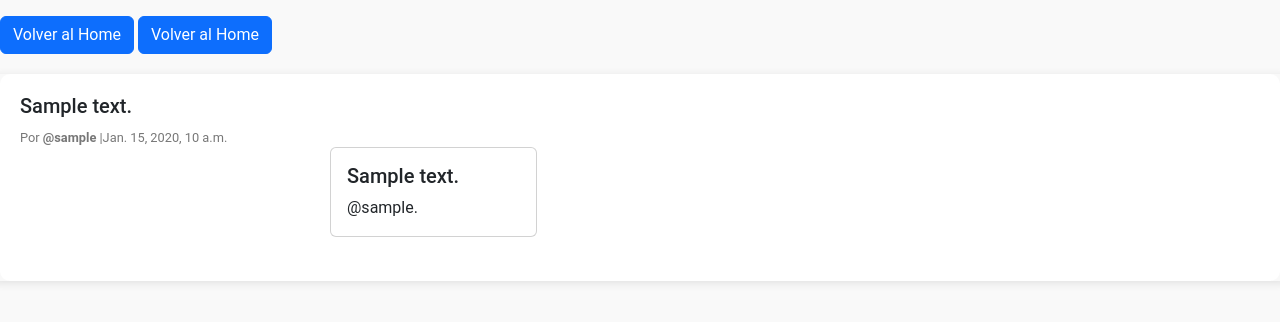
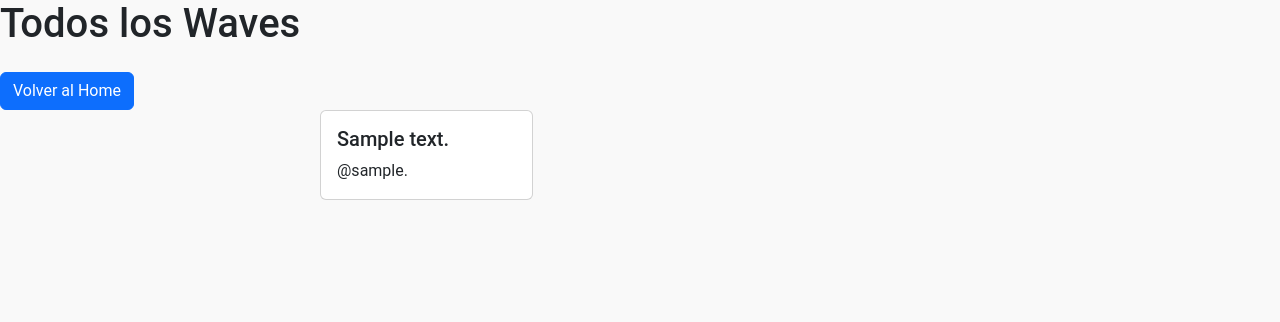
Before and after one commit to DavidRiccio/Definitribu, a Django app: page /echos/1/waves/ in a window 1280 px wide. Shown: the part 56-378 px from the top of the page. Run offline with Django 5.2, Linux system fonts and the light colour scheme; a user stored in the database is signed in; tables that the repository leaves empty hold one stand-in row (values such as "Sample post"); parts of the project's set-up code (start-up, migrations or seed data) failed here and were passed over.

Commit message:
terribol

```diff
--- a/echos/templates/echos/echo_detail.html
+++ b/echos/templates/echos/echo_detail.html
@@ -1,7 +1,7 @@
 {% extends "shared/base.html" %}
 {% block body %}
 <a href="{% url "echos:echo_list" %}"class="btn btn-primary mt-3">Volver al Home</a>
-<a href="{% url "echos:echo_waves" echo.pk %}"class="btn btn-primary mt-3">Volver al Home</a>
+<a href="{% url "echos:echo_waves" echo.pk %}"class="btn btn-primary mt-3">Todos los waves</a>
 
 <div class="row justify-content-center">
   <div class="echo-card">
--- a/echos/templates/echos/echo_waves.html
+++ b/echos/templates/echos/echo_waves.html
@@ -1,6 +1,8 @@
 {% extends "shared/base.html" %}
 {% block body %}
 <h1>Todos los Waves</h1>
+<a href="{% url "echos:echo_list" %}"class="btn btn-primary mt-3">Volver al Home</a>
+
 {% for wave in waves %}
 <div class="w-50 ms-auto me-auto">
         <div class="col-md-4 mb-4">
--- a/echos/views.py
+++ b/echos/views.py
@@ -26,7 +26,7 @@ def echo_detail(request, echo_pk):
 def echo_waves(request, echo_pk):
     echo = Echo.objects.get(pk=echo_pk)
     waves = echo.waves.all()
-    return render(request, 'echos/echo_detail.html', dict(echo=echo, waves=waves))
+    return render(request, 'echos/echo_waves.html', dict(echo=echo, waves=waves))
 
 
 @login_required
```
